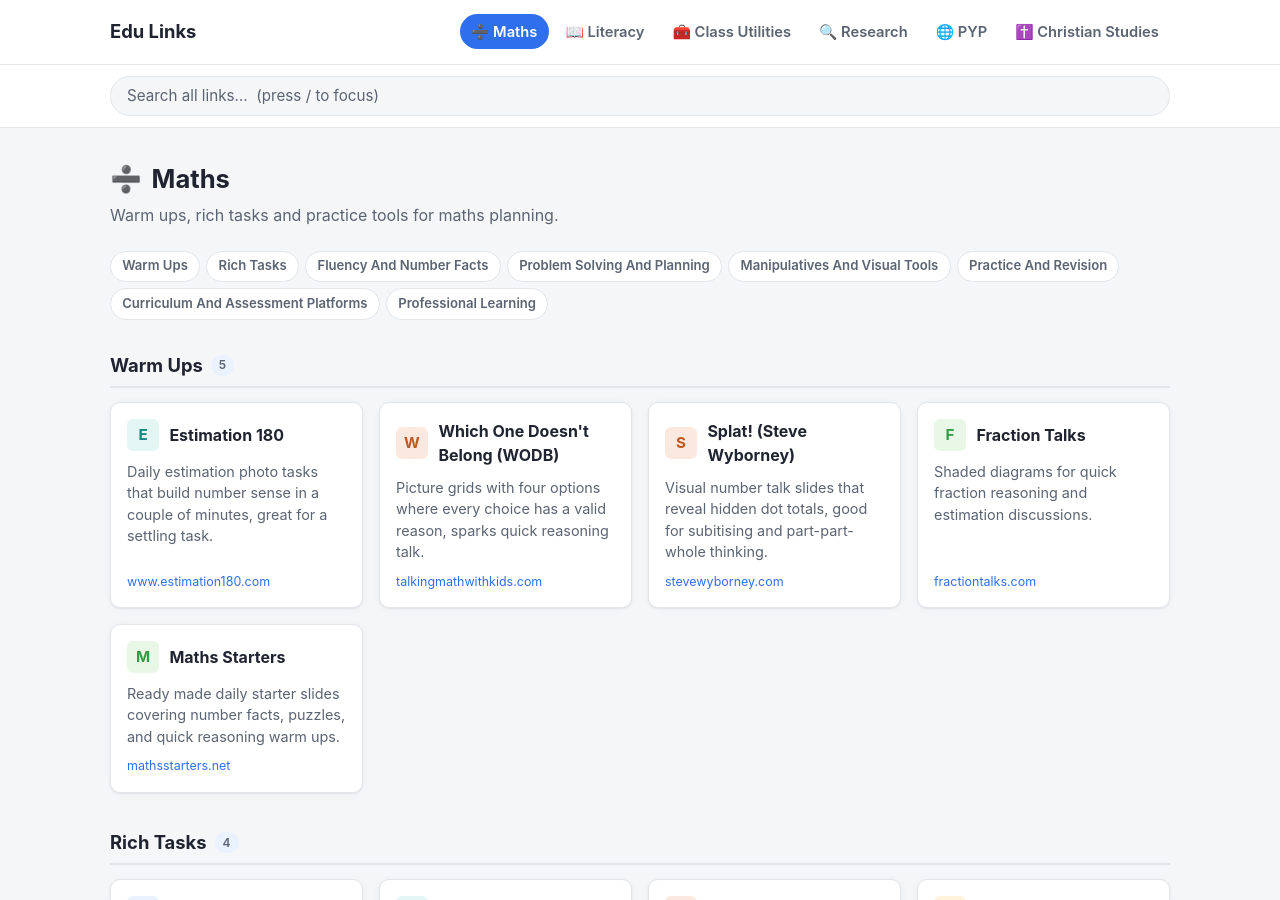
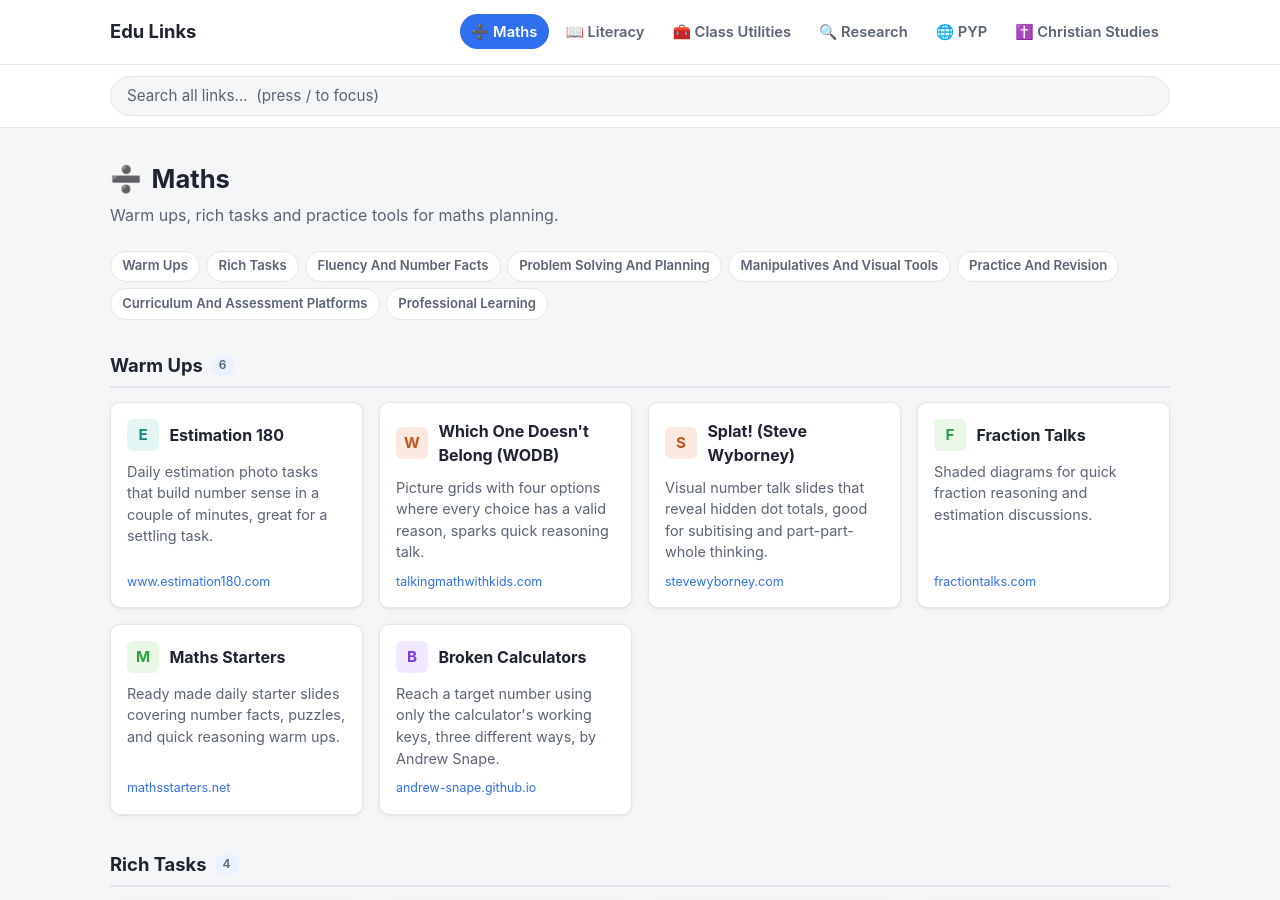
Before and after one commit to andrew-snape/Edu-Links, a Jekyll site: the page built from maths.md, in a window 1280 px wide and 900 px high. Built offline with Jekyll 4.4.1, drawn with Linux system fonts in a browser that asks for light colours.

Commit message:
Update links.yml

```diff
--- a/_data/links.yml
+++ b/_data/links.yml
@@ -23,6 +23,9 @@ maths:
     - name: Maths Starters
       url: https://mathsstarters.net/
       description: Ready made daily starter slides covering number facts, puzzles, and quick reasoning warm ups.
+    - name: Broken Calculators
+      url: https://andrew-snape.github.io/broken-calculators/
+      description: Reach a target number using only the calculator's working keys, three different ways, by Andrew Snape.
 
   rich_tasks:
     - name: NRICH Maths
```
